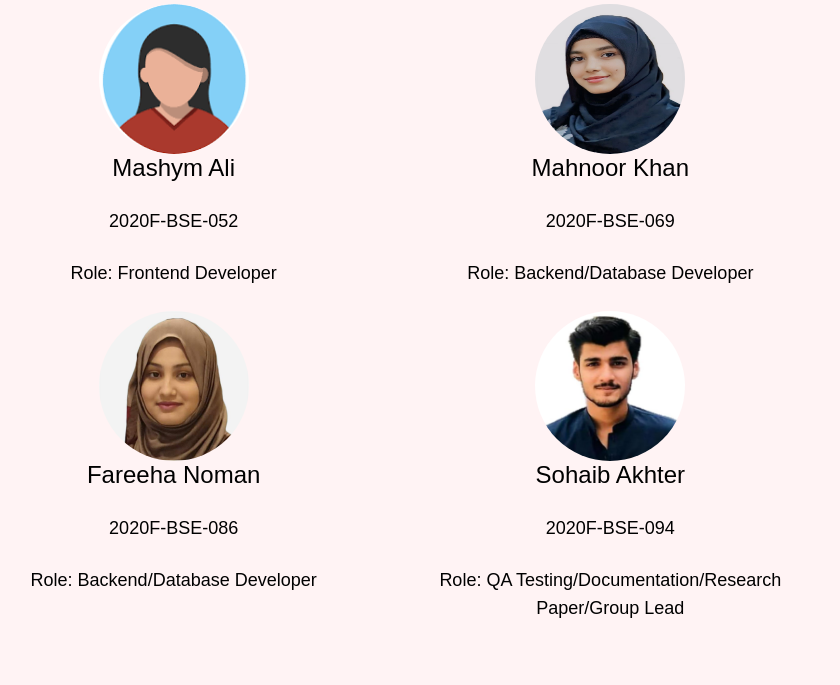
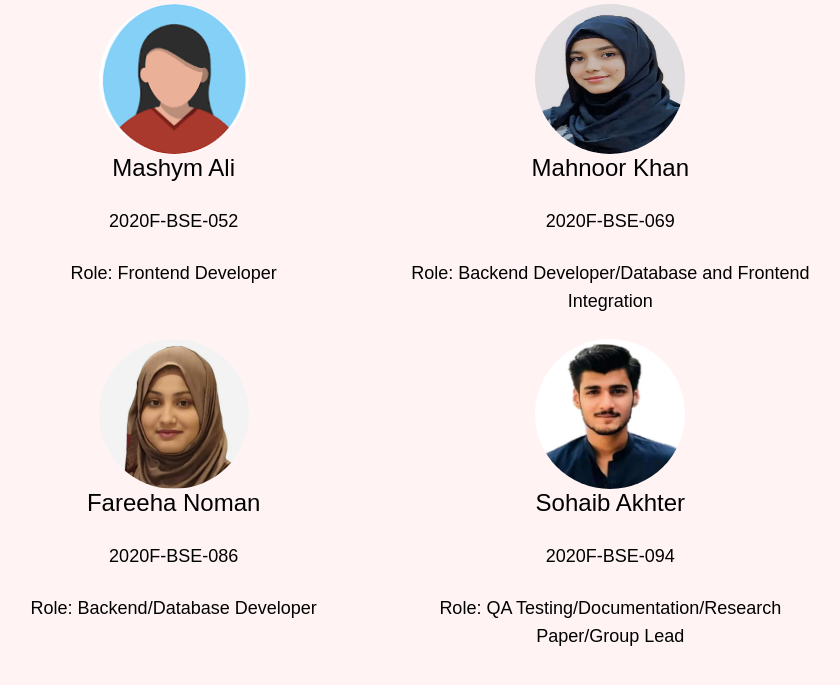
Before and after one commit to fareehanoman/Pattern_Craft, a Flask app: page /about.html in a window 1280 px wide. Shown: the part 126-811 px from the top of the page, without its empty margins (248-1088 px from the left). Run offline with Flask 3, Linux system fonts and the light colour scheme; the visitor is signed in with stand-in values (Sample User, id 1); some libraries are stand-ins or nearby versions.

Commit message:
About page updated

```diff
--- a/templates/about.html
+++ b/templates/about.html
@@ -17,7 +17,7 @@
         <img src="{{ url_for('static', filename='images/mahnoor.jpg') }}" alt="Mahnoor Khan Avatar" class="img-fluid rounded-circle" style="width: 150px; height: 150px;">
         <h4>Mahnoor Khan</h4>
         <p>2020F-BSE-069</p>
-        <p>Role: Backend/Database Developer</p>
+        <p>Role: Backend Developer/Database and Frontend Integration</p>
       </div>
     </div>
     <div class="row">
```
